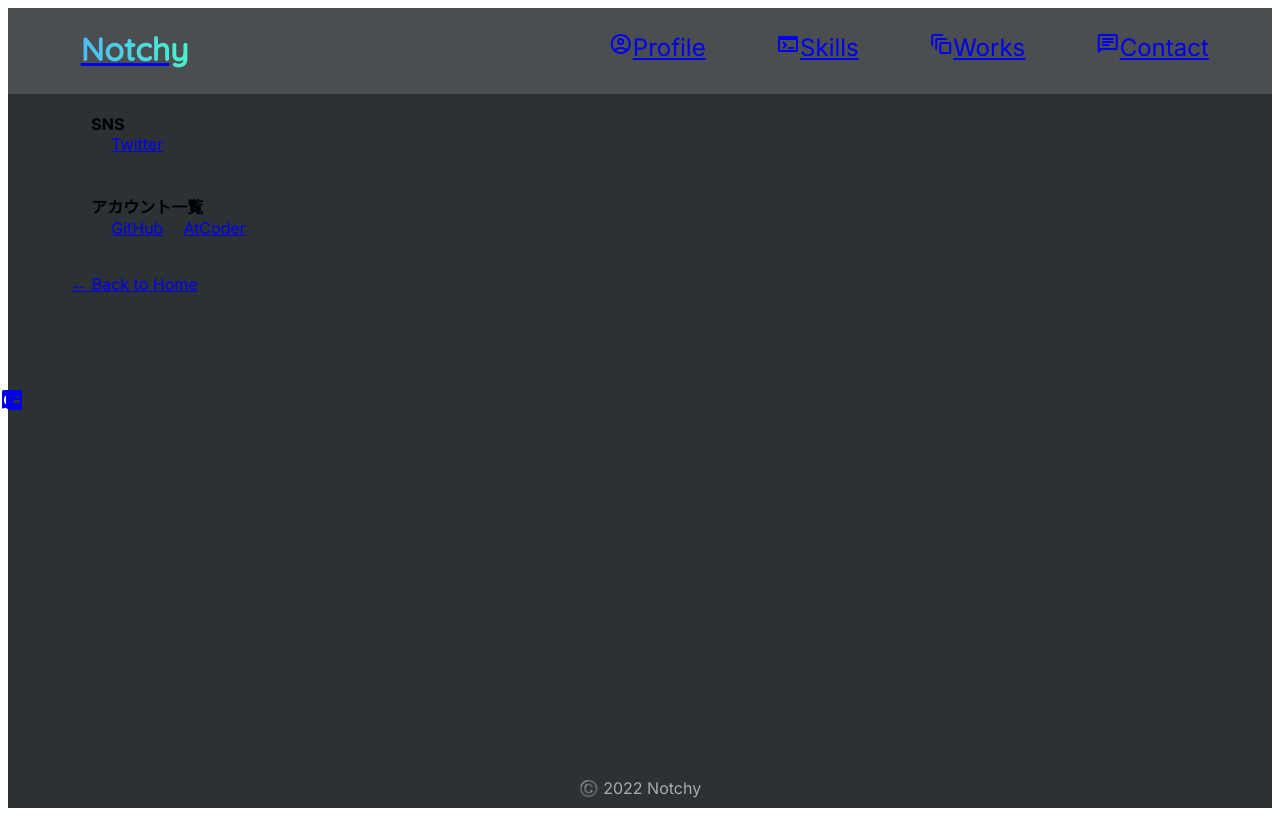
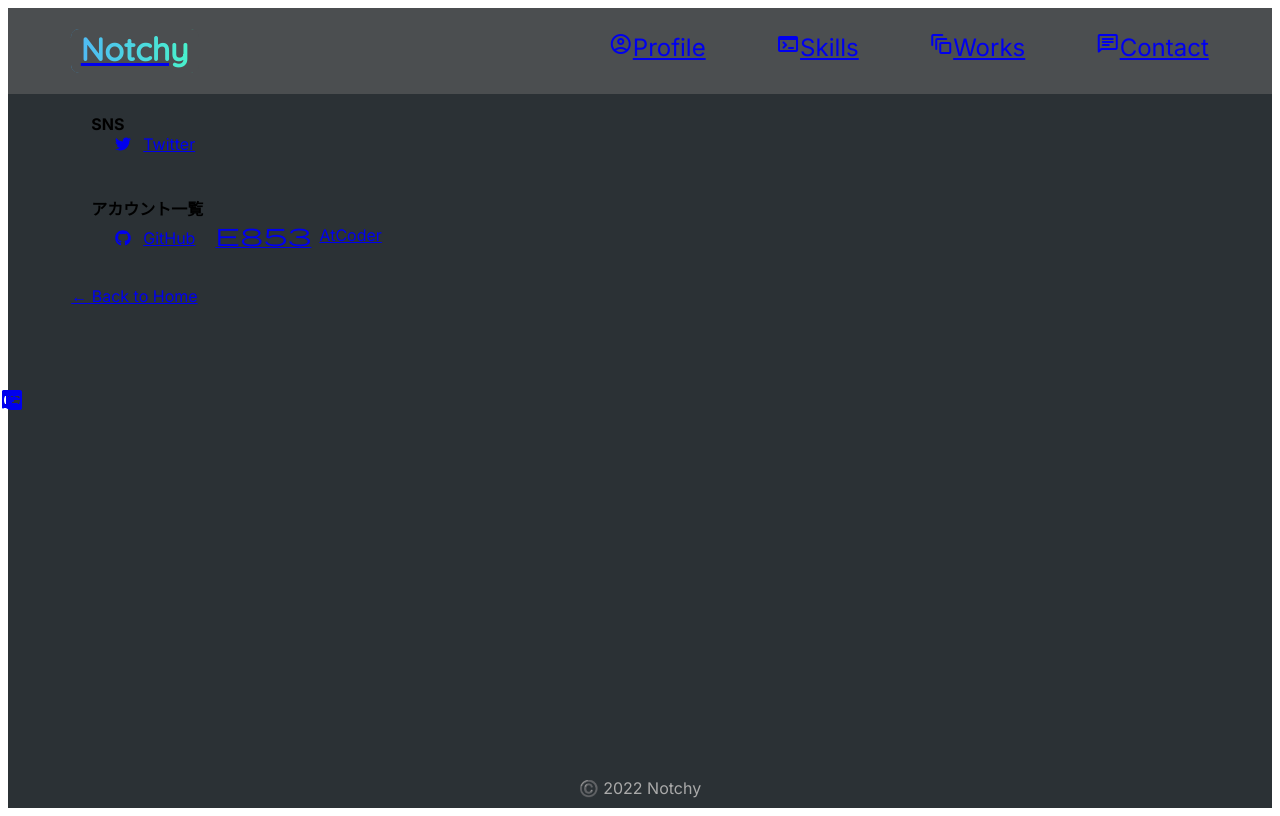
Before and after one commit to chnotchy/portfolio, a Next.js app: page /contact in a window 1280 px wide. Built offline with nearby package versions, Linux system fonts and the light colour scheme.

Commit message:
feat: fontawesomeアイコンの導入

```diff
--- a/package.json
+++ b/package.json
@@ -9,6 +9,11 @@
   "dependencies": {
     "@emotion/react": "^11.10.0",
     "@emotion/styled": "^11.10.0",
+    "@fortawesome/fontawesome-svg-core": "^6.2.0",
+    "@fortawesome/free-brands-svg-icons": "^6.2.0",
+    "@fortawesome/free-regular-svg-icons": "^6.2.0",
+    "@fortawesome/free-solid-svg-icons": "^6.2.0",
+    "@fortawesome/react-fontawesome": "^0.2.0",
     "@mui/icons-material": "^5.6.2",
     "@mui/joy": "^5.0.0-alpha.40",
     "@mui/material": "^5.6.3",
--- a/pages/contact.js
+++ b/pages/contact.js
@@ -1,5 +1,9 @@
+import { FontAwesomeIcon } from '@fortawesome/react-fontawesome';
+import { faTwitter } from '@fortawesome/free-brands-svg-icons';
+import { faGithub } from '@fortawesome/free-brands-svg-icons';
 import Head from 'next/head'
 import Layout from "../components/layout";
+import { Box } from '@mui/material';
 
 export default function Contact() {
   return (
@@ -9,12 +13,33 @@ export default function Contact() {
       </Head>
       <div className="container">
         <div className="title">SNS</div>
-        <a className="txt" href="http://twitter.com/chnotchy" target="_blank">Twitter</a>
+        <a className="txt line" href="http://twitter.com/chnotchy" target="_blank">
+          <Box sx={{display: 'flex', flexDirection: 'row', alignItems: 'center'}}>
+            <FontAwesomeIcon icon={faTwitter} style={{width: '24px'}} />
+            <Box sx={{width: "8px"}}></Box>
+            Twitter
+          </Box>
+        </a>
       </div>
       <div className="container">
         <div className="title">アカウント一覧</div>
-        <a className="txt line" href="https://github.com/notchcoder" target="_blank">GitHub</a>
-        <a className="txt line" href="https://atcoder.jp/users/notchy" target="_blank">AtCoder</a>
+        <a className="txt line" href="https://github.com/notchcoder" target="_blank">
+          <Box sx={{display: 'flex', flexDirection: 'row', alignItems: 'center'}}>
+            <FontAwesomeIcon icon={faGithub} style={{width: '24px'}} />
+            <Box sx={{width: "8px"}}></Box>
+            GitHub
+          </Box>
+        </a>
+        <a className="txt line" href="https://atcoder.jp/users/notchy" target="_blank">
+          <Box sx={{display: 'flex', flexDirection: 'row', alignItems: 'center'}}>
+            <span className="buttonWithLink">
+              <span className='icon'>
+              </span>
+            </span>
+            <Box sx={{width: "8px"}}></Box>
+            AtCoder
+          </Box>
+        </a>
         {/* <a className="txt line" href="#" target="_blank">Hoge</a> */}
       </div>
       <style jsx>{`
@@ -30,6 +55,16 @@ export default function Contact() {
         .line {
           display: inline-block;
         }
+        .icon::before {
+          font-family: "Material Symbols Rounded";
+          content: "\ef42";
+          color: inherit;
+          transition: 0.3s;
+          font-size: clamp(16px, 2.5vw, 24px);
+          font-weight: 400;
+          font-variation-settings: 'FILL' 0;
+          content: "\e853";
+        }
       `}</style>
     </Layout>
   )
```
Also changed, not shown: 1 other file (tests, documents, lock files or other folders).
